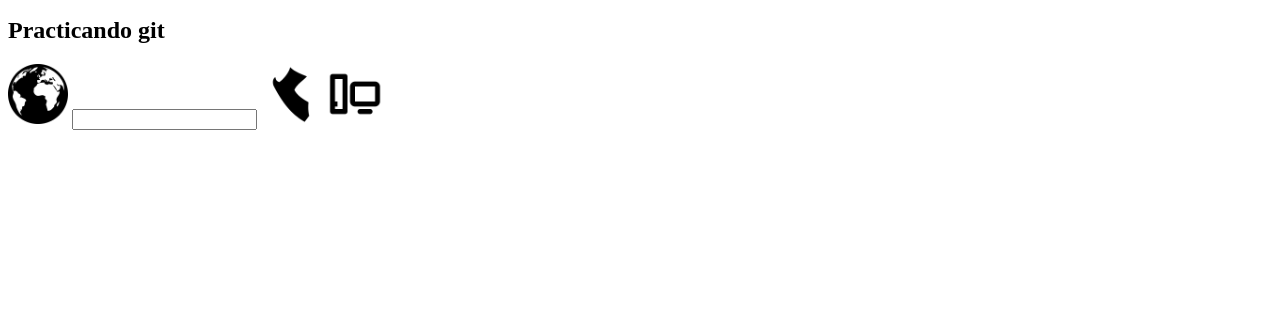
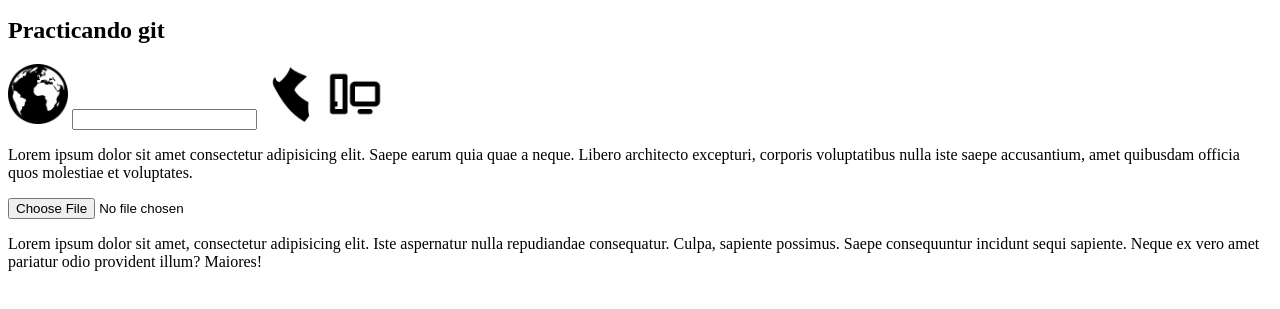
Before and after one commit to Yaser-code/HolaMundo, a plain HTML site: page index.html in a window 1280 px wide. Shown: the part 119-428 px from the top of the page. Drawn offline with Linux system fonts and the light colour scheme.

Commit message:
Agregando un div

```diff
--- a/index.html
+++ b/index.html
@@ -14,5 +14,13 @@
     <input type="text">
     <img src="game-icons--peru.png" alt="Perú" width="60px" height="60px">
     <img src="jam--computer.png" alt="computadora" width="60px" height="60px">
+
+    <div>
+        <P>Lorem ipsum dolor sit amet consectetur adipisicing elit. Saepe earum quia quae a neque. Libero architecto excepturi, corporis voluptatibus nulla iste saepe accusantium, amet quibusdam officia quos molestiae et voluptates.</P>
+
+        <input type="file">
+
+        <p>Lorem ipsum dolor sit amet, consectetur adipisicing elit. Iste aspernatur nulla repudiandae consequatur. Culpa, sapiente possimus. Saepe consequuntur incidunt sequi sapiente. Neque ex vero amet pariatur odio provident illum? Maiores!</p>
+    </div>
 </body>
 </html>
```
